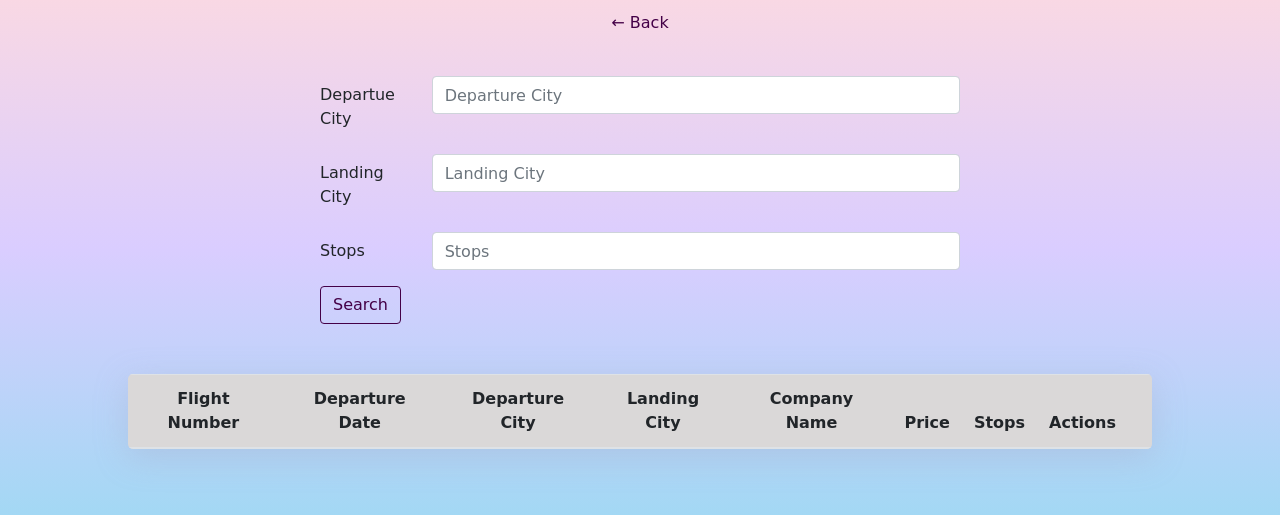
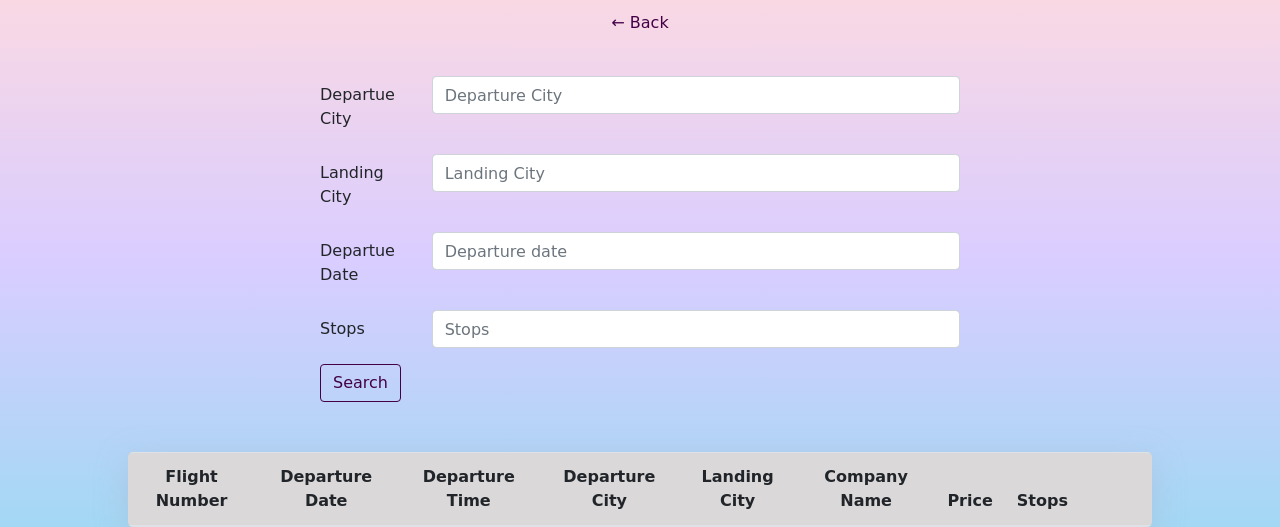
Before and after one commit to dodadidi/OpenSky---Adi-Ariel, a website: page client/flightsList.html in a window 1280 px wide. Shown: the part 285-812 px from the top of the page. Drawn offline with nearby package versions, Linux system fonts and the light colour scheme; no server answers.

Commit message:
operations on flight table

```diff
--- a/client/flightsList.html
+++ b/client/flightsList.html
@@ -6,9 +6,9 @@
   <link rel="stylesheet" href="https://stackpath.bootstrapcdn.com/bootstrap/4.3.1/css/bootstrap.min.css"
     integrity="sha384-ggOyR0iXCbMQv3Xipma34MD+dH/1fQ784/j6cY/iJTQUOhcWr7x9JvoRxT2MZw1T" crossorigin="anonymous">
   <link rel="stylesheet" href="CSS/styles.css" />
+  <link rel="stylesheet" href="https://cdnjs.cloudflare.com/ajax/libs/font-awesome/5.15.1/css/all.min.css" />
   <title>Flights</title>
 </head>
-
 <body>
   <nav class="navbar fixed-top navbar-expand-lg navbar-dark bg-dark">
     <div class="container-fluid">
@@ -44,7 +44,6 @@
       <a href="./index.html"><br>&larr; Back</a>
     </div>
   </header>
-
   <main>
     <form>
       <fieldset class="form-group">
@@ -63,6 +62,12 @@
         </div>
       </div>
       <div class="form-group row">
+        <label for="inputDeparture_date" class="col-sm-2 col-form-label">Departue Date</label>
+        <div class="col-sm-10">
+          <input type="text" class="form-control" id="inputDeparture_date" placeholder="Departure date">
+        </div>
+      </div>
+      <div class="form-group row">
         <label for="inputStops" class="col-sm-2 col-form-label">Stops</label>
         <div class="col-sm-10">
           <input type="text" class="form-control" id="inputStops" placeholder="Stops">
@@ -74,19 +79,19 @@
         </div>
       </div>
     </form>
-
     <table class="table">
       <thead>
         <tr>
           <th scope="col">Flight Number</th>
           <th scope="col">Departure Date</th>
-          <!-- <th scope="col">Departure Time:</th> -->
+          <th scope="col">Departure Time</th>
           <th scope="col">Departure City</th>
           <th scope="col">Landing City</th>
           <th scope="col">Company Name</th>
           <th scope="col">Price</th>
           <th scope="col">Stops</th>
-          <th>Actions</th>
+          <th scope="col"></th>
+          <th scope="col"></th>
           <th scope="col"></th>
         </tr>
       </thead>
@@ -94,8 +99,7 @@
       </tbody>
     </table>
   </main>
-
-  <script src="https://cdn.jsdelivr.net/npm/jquery@3.4.1/dist/jquery.min.js"></script>
+  <script src="https://cdnjs.cloudflare.com/ajax/libs/moment.js/2.29.1/moment.min.js"></script>
   <script src="https://cdn.jsdelivr.net/npm/jquery@3.4.1/dist/jquery.min.js"></script>
   <script src="JS/flight.js"></script>
 </body>
```
